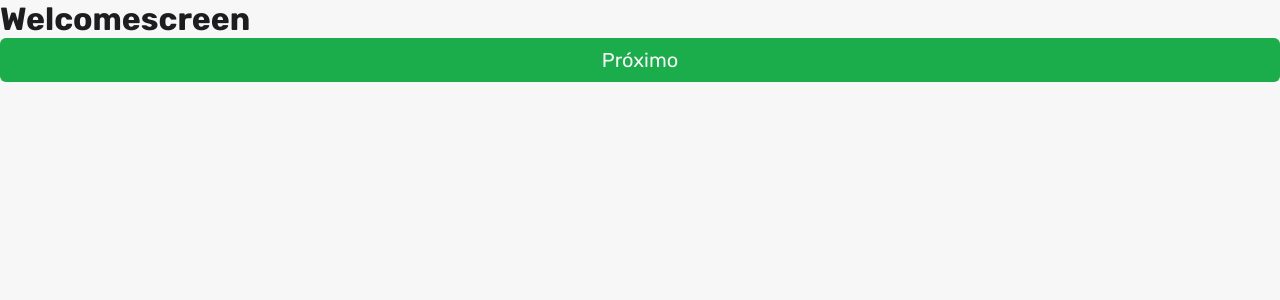
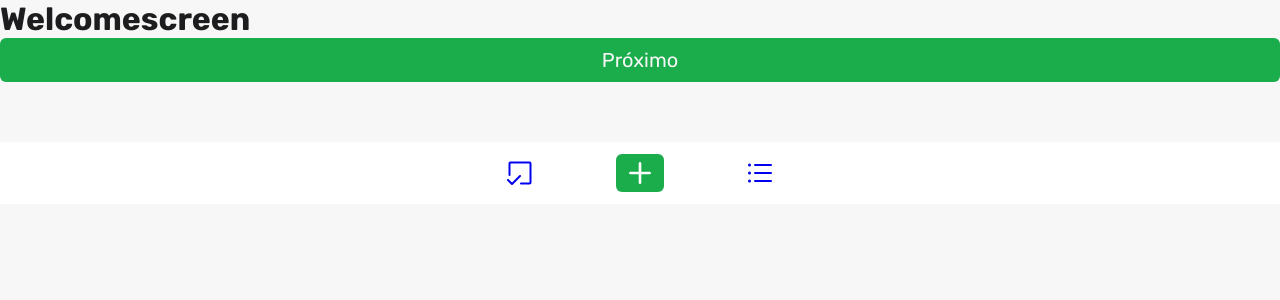
Before and after one commit to unzero-lab/raffly-front, a React (Vite) app: page / in a window 1280 px wide. Shown: the top 300 px of the page. Built offline with nearby package versions, Linux system fonts and the light colour scheme.

Commit message:
feat: finished footer component

```diff
--- a/src/Pages/Presentation/Welcomescreen/index.tsx
+++ b/src/Pages/Presentation/Welcomescreen/index.tsx
@@ -1,10 +1,12 @@
 import { ButtonApresentaion } from "../../../components/ButtonApresentaion";
+import { Footer } from "../../../components/Footer";
 
 export function Welcomescreen() {
   return (
     <>
       <h1>Welcomescreen</h1>
       <ButtonApresentaion path="/apresentacao1" />
+      <Footer />
     </>
   );
 }
--- /dev/null
+++ b/src/components/Footer/index.tsx
@@ -0,0 +1,19 @@
+import { CheckSquareOffset, ListBullets, Plus } from "phosphor-react";
+import { NavLink } from "react-router-dom";
+import { FooterContainer } from "./style";
+
+export function Footer() {
+  return (
+    <FooterContainer>
+      <NavLink to="#">
+        <CheckSquareOffset size={32} />
+      </NavLink>
+      <button>
+        <Plus size={28} weight="bold" />
+      </button>
+      <NavLink to="#">
+        <ListBullets size={32} />
+      </NavLink>
+    </FooterContainer>
+  );
+}
--- /dev/null
+++ b/src/components/Footer/style.ts
@@ -0,0 +1,28 @@
+import styled from "styled-components";
+
+export const FooterContainer = styled.footer`
+  width: 100%;
+  display: flex;
+  justify-content: center;
+  align-items: center;
+  gap: 80px;
+  padding: 12px;
+  background: ${(props) => props.theme["white"]};
+
+  a {
+    display: flex;
+    align-items: center;
+  }
+
+  button {
+    display: flex;
+    align-items: center;
+    background: ${(props) => props.theme["green-500"]};
+    border: none;
+    padding: 5px 10px;
+    border-radius: 6px;
+    svg {
+      color: ${(props) => props.theme["white"]};
+    }
+  }
+`;
```
